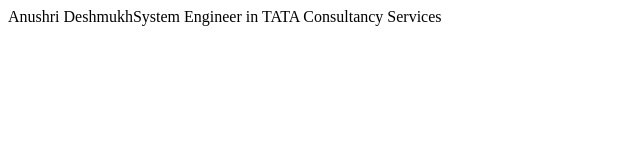
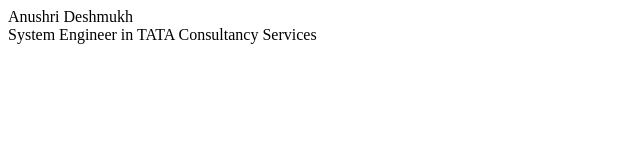
Before and after one commit to Anushrideshmukh/Anushrideshmukh.github.io, a plain HTML site: page index.html in a window 1280 px wide. Shown: the whole page, without its empty margins (0-640 px from the left). Drawn offline with Linux system fonts and the light colour scheme.

Commit message:
Update index.html

```diff
--- a/index.html
+++ b/index.html
@@ -4,7 +4,7 @@
 </head>
 <body>
 <table>
-<tr bgcolor="D733FF">Anushri Deshmukh</tr>
+<tr bgcolor="D733FF">Anushri Deshmukh</tr><br>
 <tr>System Engineer in TATA Consultancy Services</tr>
 </table>
 </body>
```
